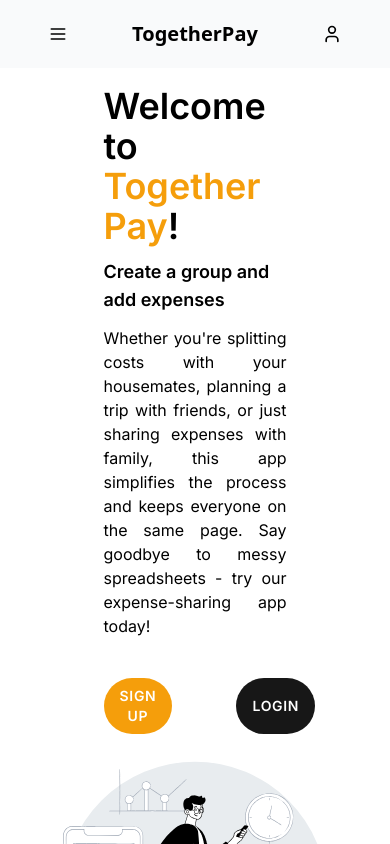
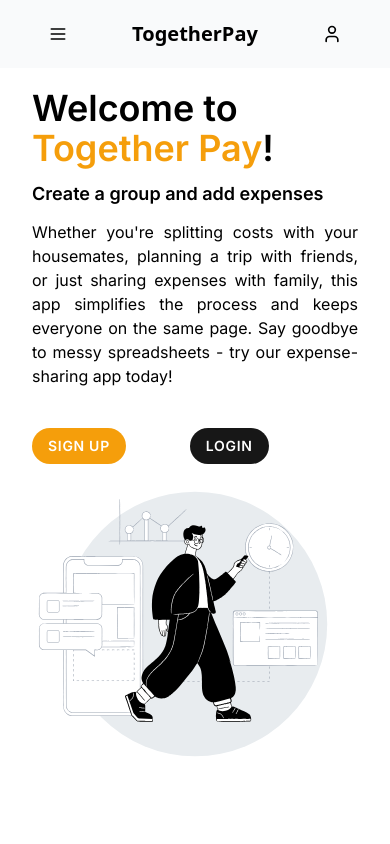
Before and after one commit to chingu-voyages/v43-tier3-team-42, a Next.js app: page / in a window 390 px wide. Shown: the top 844 px of the page. Built offline with nearby package versions, Linux system fonts and the light colour scheme.

Commit message:
Fixed some responsive issues

```diff
--- a/src/app/page.tsx
+++ b/src/app/page.tsx
@@ -8,8 +8,8 @@ const inter = Inter({ subsets: ["latin"] });
 export default function Home() {
   return (
     <main className={`${inter.className}`}>
-      <div className="flex flex-col md:flex-row justify-center h-screen items-center w-screen px-3 md:px-52">
-        <div className="flex flex-col w-1/2 gap-3">
+      <div className="flex flex-col md:flex-row justify-center md:h-screen items-center w-screen px-3 md:px-52">
+        <div className="flex flex-col px-5 md:w-1/2 gap-3">
           <Headline1>
             Welcome to <span className="text-amber-500">Together Pay</span>!
           </Headline1>
--- a/src/components/NavBar.tsx
+++ b/src/components/NavBar.tsx
@@ -4,7 +4,7 @@ import Headline4 from "./ui/headlines/Headline4";
 
 const NavBar: FC = () => {
   return (
-    <nav className="flex justify-between py-5 px-12 bg-gray-50 items-center md:absolute md:top-0 w-full mb-20">
+    <nav className="flex justify-between py-5 px-12 bg-gray-50 items-center md:absolute md:top-0 w-full mb-5">
       <Menu className="h-5 w-5" />
       <Headline4>TogetherPay</Headline4>
       <User className="h-5 w-5" />
```
